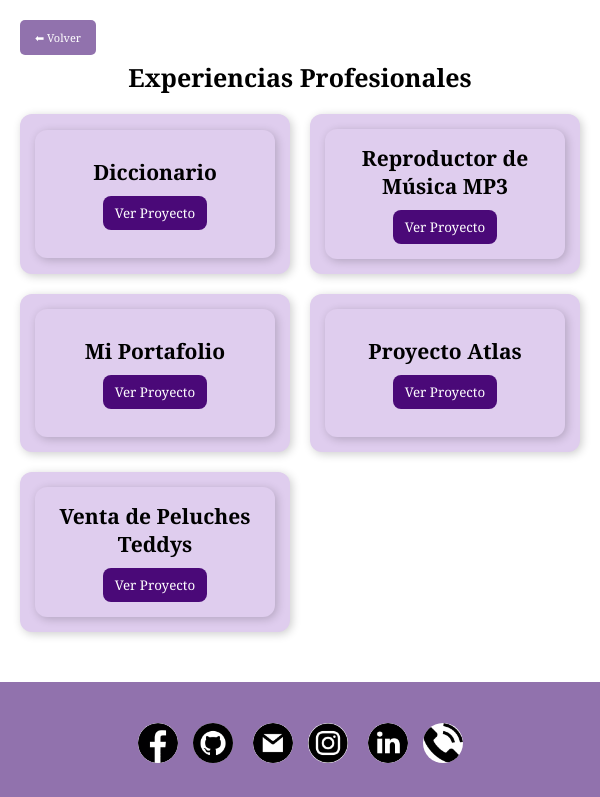
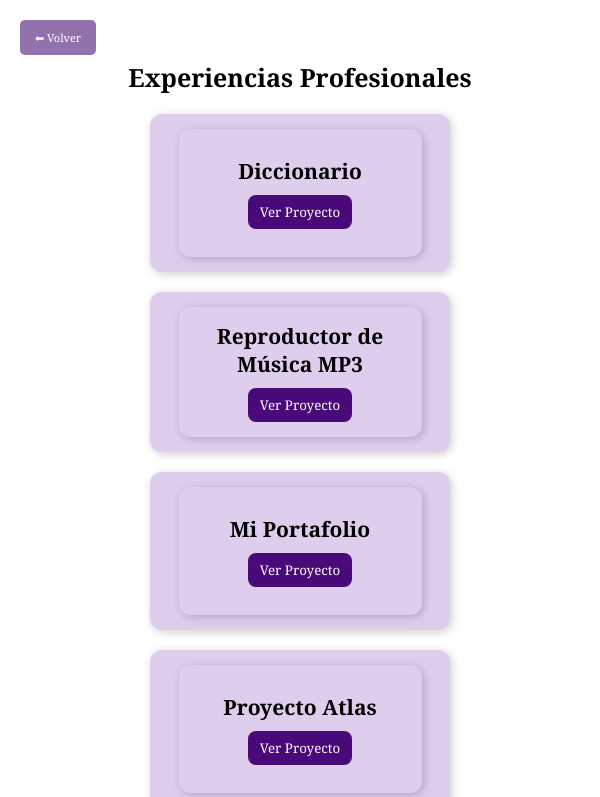
Before and after one commit to anamaria-romero/portafolio-ana, a React (Vite) app: page /Experiences in a window 600 px wide. Shown: the top 797 px of the page. Built offline with nearby package versions, Linux system fonts and the light colour scheme.

Commit message:
Terminado

```diff
--- a/src/index.css
+++ b/src/index.css
@@ -1,4 +1,4 @@
-*{
+* {
   margin: 0%;
   padding: 0%;
   box-sizing: border-box;
@@ -13,11 +13,11 @@
   text-align: center;
 }
 
-.develop{
+.develop {
   font-size: 19px;
 }
 
-.ContainerName{
+.ContainerName {
   margin: 0%;
   width: 100%;
   height: 295px;
@@ -26,7 +26,7 @@
   align-content: center;
 }
 
-.ImgName{
+.ImgName {
   width: 150px;
   height: 170px;
   border-radius: 50%;
@@ -38,9 +38,11 @@
   0% {
     border: 5px solid rgb(74, 9, 120);
   }
+
   50% {
     border: 5px solid rgb(130, 60, 180);
   }
+
   100% {
     border: 5px solid rgb(74, 9, 120);
   }
@@ -65,11 +67,11 @@
   margin: 0 auto;
 }
 
-h3{
+h3 {
   font-size: 25px;
 }
 
-.ContainerSkills{
+.ContainerSkills {
   margin-top: 30px;
   display: flex;
   flex-direction: column;
@@ -144,7 +146,7 @@ a {
   background-color: rgb(74, 9, 120);
 }
 
-.tittle{
+.tittle {
   margin-top: 60px;
 }
 
@@ -338,7 +340,19 @@ footer ul {
   .cards-container {
     grid-template-columns: 1fr;
   }
+
+  .projects-container {
+    display: flex;
+    flex-direction: column;
+    align-items: center;
+  }
+
+  .Work-container {
+    width: 90%;
+    max-width: 300px;
+  }
 }
+
 @media (min-width: 768px) {
   footer nav {
     flex-wrap: nowrap;
@@ -355,11 +369,11 @@ footer ul {
     height: 180px;
   }
 
-  li{
+  li {
     font-size: 17px;
   }
 
-  h3{
+  h3 {
     font-size: 35px;
   }
 
@@ -367,7 +381,7 @@ footer ul {
     grid-template-columns: repeat(3, 1fr);
   }
 
-  .develop{
+  .develop {
     font-size: 22px;
   }
 
@@ -381,12 +395,11 @@ footer ul {
     border-radius: 12px;
   }
 
-  @media (min-width: 480px) {
-    .ContainerName {
-      height: 265px;
-      padding: 10px;
-    }
+}
+
+@media (min-width: 480px) {
+  .ContainerName {
+    height: 265px;
+    padding: 10px;
   }
-
-
 }
```
